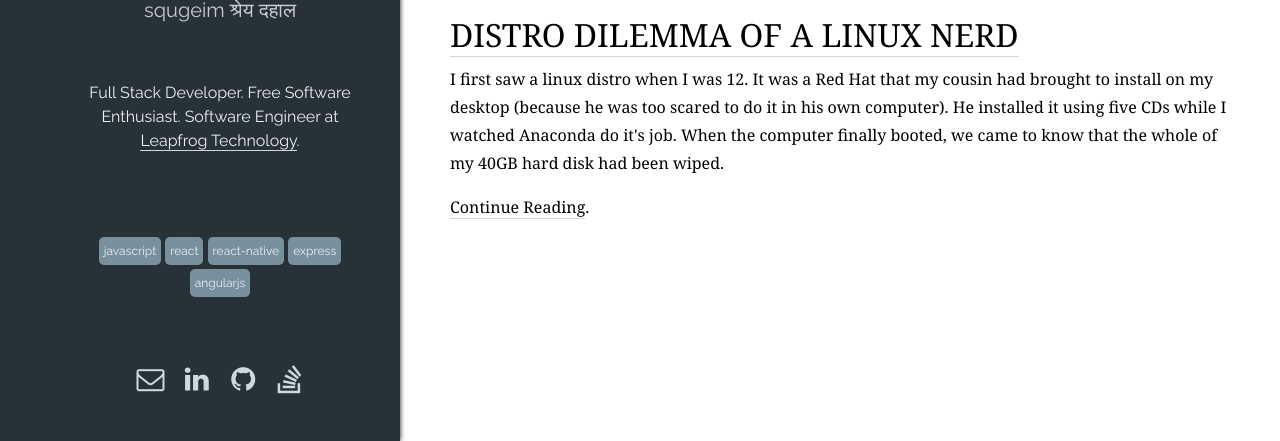
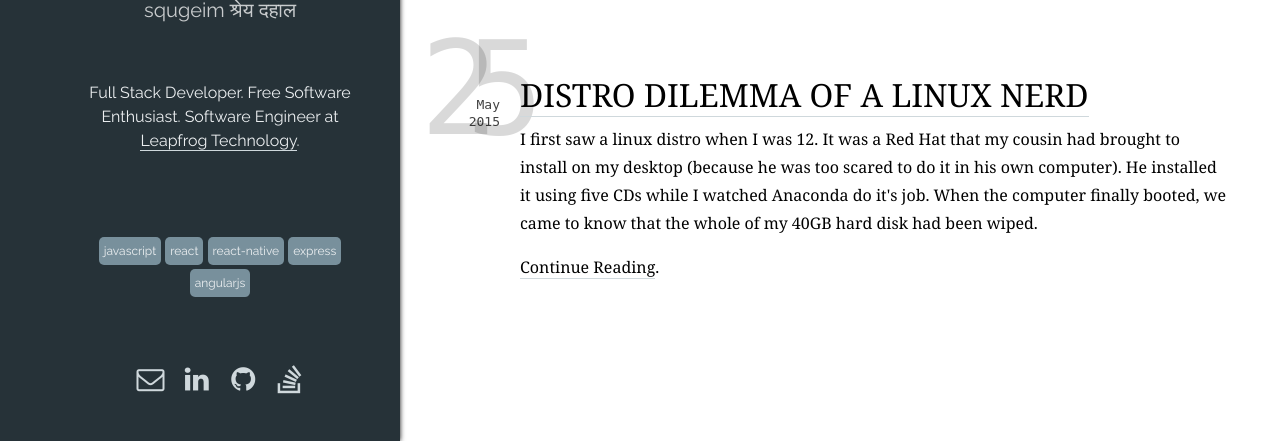
Before and after one commit to squgeim/squgeim.github.io, a PHP site: page / in a window 1280 px wide. Shown: the part 359-800 px from the top of the page. Run offline with PHP 8.4, Linux system fonts and the light colour scheme.

Commit message:
Add published date

```diff
--- a/css/style.css
+++ b/css/style.css
@@ -163,7 +163,27 @@ a:hover {
 }
 
 .content .blog {
-  margin: 50px 0;
+  margin: 80px 0;
   font-family: 'Noto Serif', serif;
   line-height: 1.75em;
+  display: flex;
 }
+
+.content .blog .published-date {
+  display: flex;
+  flex-direction: column;
+  width: 50px;
+  align-items: flex-end;
+  margin-right: 20px;
+  color: rgba(0, 0, 0, 0.75);
+  line-height: 1.25em;
+  font-family: monospace;
+}
+
+.content .blog .published-date .date {
+  font-size: 10em;
+  color: rgba(0, 0, 0, 0.15);
+  letter-spacing: -0.25em;
+  text-align: right;
+  width: 80px;
+}
--- a/index.html
+++ b/index.html
@@ -58,6 +58,12 @@
           <ul>
             <li>
               <div class="blog">
+                <div class="published-date">
+                  <span class="date">4</span>
+                  <span class="month">May</span>
+                  <span class="year">2017</span>
+                </div>
+                <div class="blog-content">
                   <h1>
                     <a href="https://blog.lftechnology.com/youtube-ad-auto-skipper-ea52d4b2f202">
                     Youtube Ad Auto-skipper
@@ -73,9 +79,16 @@
                     >Continue Reading</a>.
                   </div>
                 </div>
+              </div>
             </li>
             <li>
               <div class="blog">
+                <div class="published-date">
+                  <span class="date">25</span>
+                  <span class="month">May</span>
+                  <span class="year">2015</span>
+                </div>
+                <div class="blog-content">
                   <h1>
                     <a href="http://squgeim.blogspot.com/2015/05/distro-dillema-of-linux-nerd.html">
                     Distro Dilemma of a Linux Nerd
@@ -91,6 +104,7 @@
                     >Continue Reading</a>.
                   </div>
                 </div>
+              </div>
             </li>
 
           </ul>
```
Lines whose indentation alone changed are shown as unchanged.
